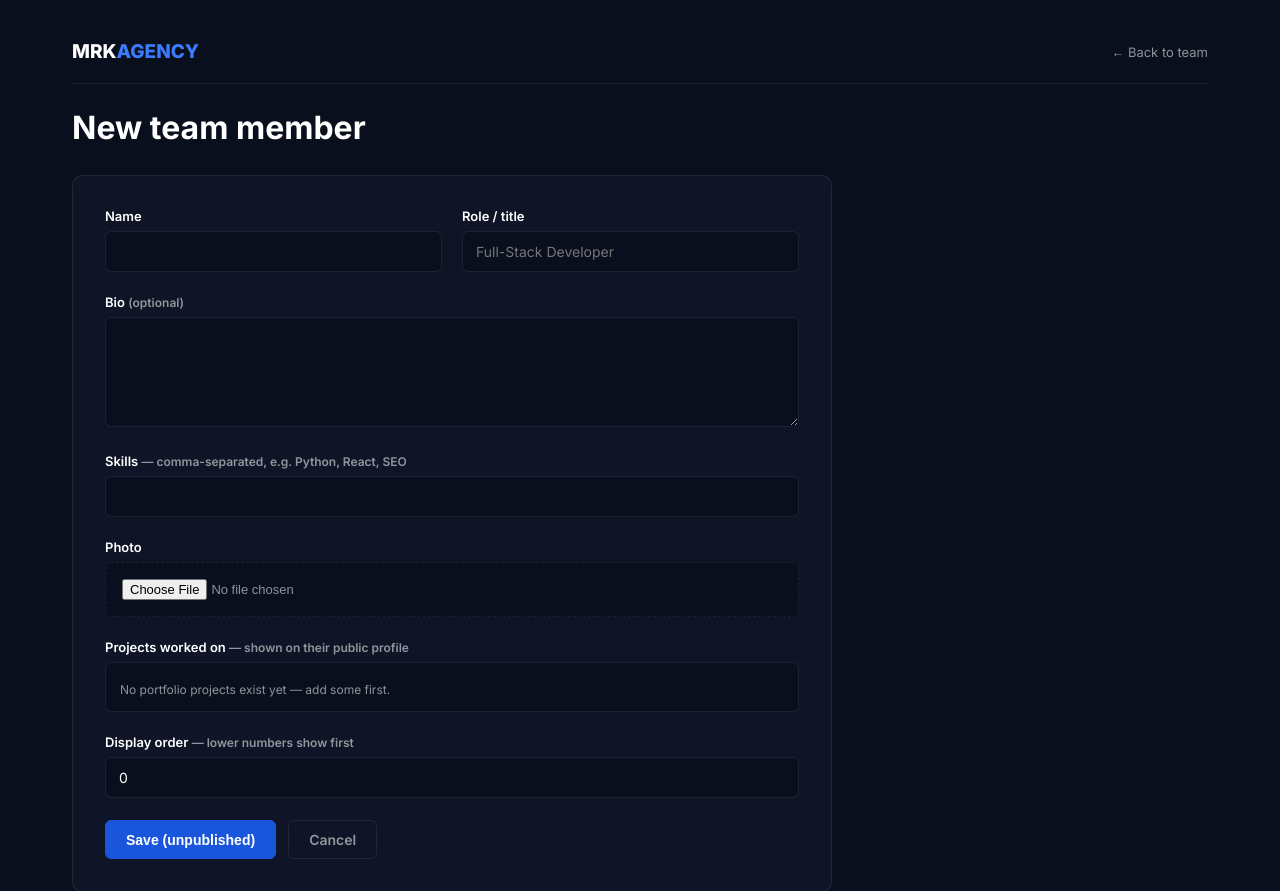
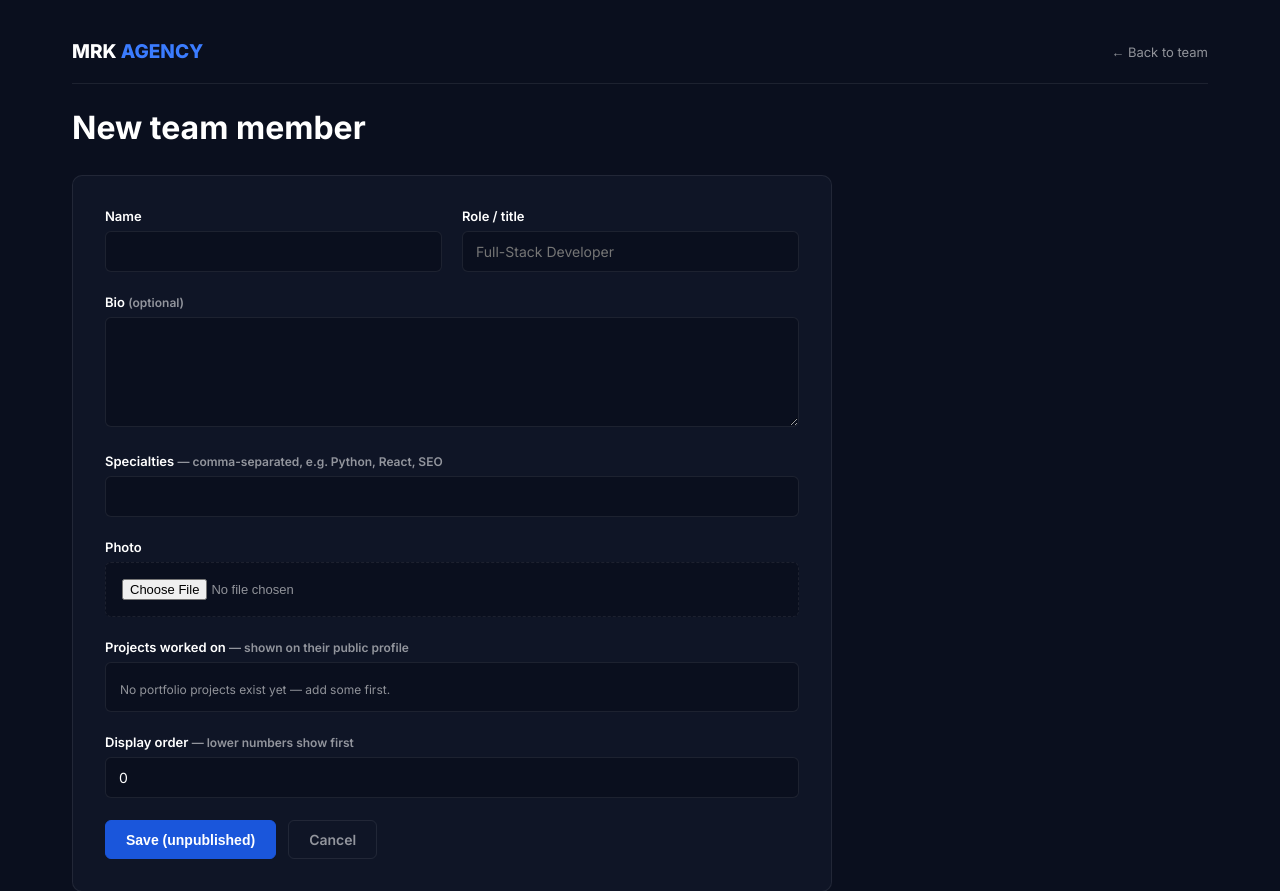
Before and after one commit to KhizarKhan714/MRK-AGENCY-, a Python web app: template templates/ceo_team_form.html in a window 1280 px wide. Shown: the top 891 px of the page. Run offline with Jinja, Linux system fonts and the light colour scheme; the template is opened without the code that fills it, so the values that code supplies are empty.

Commit message:
Update ceo_team_form.html

```diff
--- a/templates/ceo_team_form.html
+++ b/templates/ceo_team_form.html
@@ -11,7 +11,7 @@
 
 <div class="ceo-wrap">
   <div style="display:flex;justify-content:space-between;align-items:center;margin-bottom:24px;padding-bottom:20px;border-bottom:1px solid var(--line);">
-    <div class="logo"><span>MRK</span><span>AGENCY</span></div>
+    <div class="logo"><span>MRK</span> <span>AGENCY</span></div>
     <a href="/ceo/team" style="font-size:13px;color:var(--text-dim);">← Back to team</a>
   </div>
   <h1 style="margin:0 0 28px;">{{ 'Edit team member' if member else 'New team member' }}</h1>
@@ -35,8 +35,8 @@
     </div>
 
     <div class="form-group">
-      <label>Skills <span class="form-hint">— comma-separated, e.g. Python, React, SEO</span></label>
-      <input type="text" name="skills" value="{{ member.skills|join(', ') if member and member.skills else '' }}">
+      <label>Specialties <span class="form-hint">— comma-separated, e.g. Python, React, SEO</span></label>
+      <input type="text" name="specialties" value="{{ member.specialties if member else '' }}">
     </div>
 
     <div class="form-group">
@@ -52,7 +52,7 @@
           {% for proj in all_projects %}
           <label>
             <input type="checkbox" name="project_ids" value="{{ proj.id }}"
-              {% if member and proj in member.projects %}checked{% endif %}>
+              {% if member and proj.id|string in member.project_ids %}checked{% endif %}>
             {{ proj.title }}
           </label>
           {% endfor %}
@@ -75,4 +75,4 @@
 </div>
 
 </body>
-      </html>
+</html>
```
